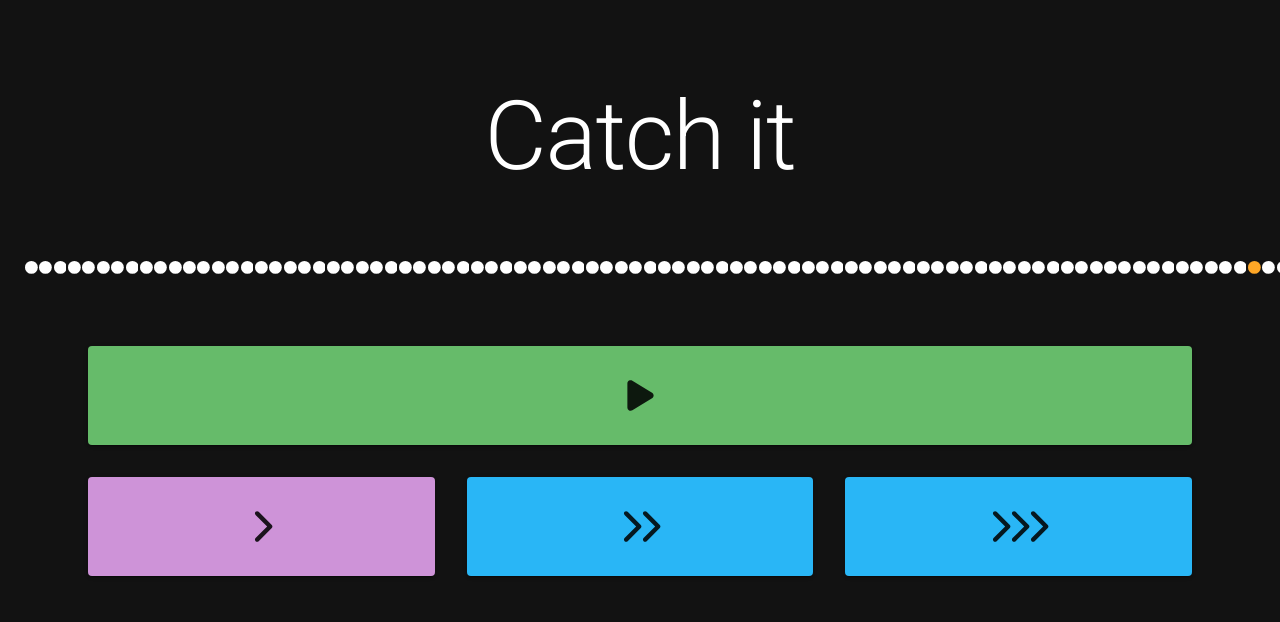
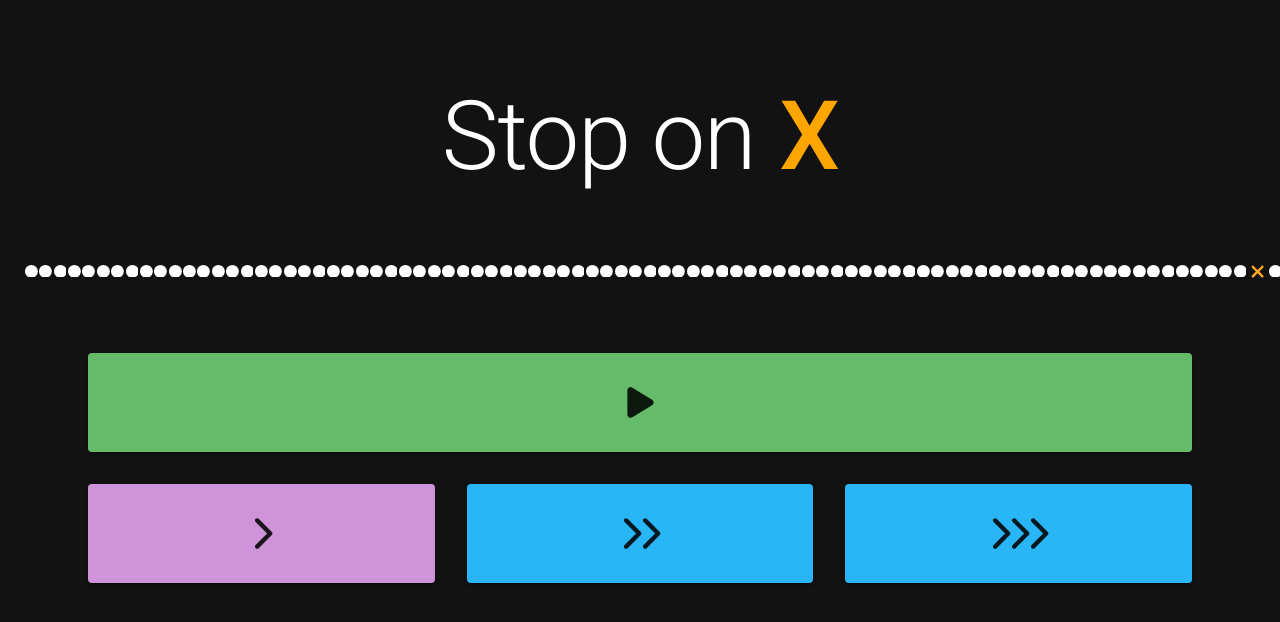
Before and after one commit to doerfli/catch-it, a Next.js app: page / in a window 1280 px wide. Shown: the top 622 px of the page. Built offline with nearby package versions, Linux system fonts and the light colour scheme.

Commit message:
x icon target

```diff
--- a/src/app/(root)/page.tsx
+++ b/src/app/(root)/page.tsx
@@ -5,7 +5,9 @@ import { Typography } from '@mui/material';
 
 export default function App() {
     return (<>
-        <Typography variant="h1" sx={{ my: 8, textAlign: 'center' }}>Catch it</Typography>
+        <Typography variant="h1" sx={{ my: 8, textAlign: 'center' }}>Stop on
+            <Typography color="orange" variant="h1" component="span" sx={{ ml: 3, fontWeight: 'medium'}}>X</Typography>
+        </Typography>
         <CatcherGame />
     </>);
 }
--- a/src/components/catchergame/dot.tsx
+++ b/src/components/catchergame/dot.tsx
@@ -1,4 +1,5 @@
-import { faCircle } from "@fortawesome/free-solid-svg-icons";
+import { faSquare } from "@fortawesome/free-regular-svg-icons";
+import { faCircle, faHeart, faXmark } from "@fortawesome/free-solid-svg-icons";
 import { FontAwesomeIcon } from "@fortawesome/react-fontawesome";
 import { Box, SvgIcon } from "@mui/material";
 import { SvgIconProps } from '@mui/material/SvgIcon';
@@ -12,6 +13,16 @@ interface IDotProps {
 
 export default function Dot(props: IDotProps) {
     let color = 'white';
+
+    let icon = faCircle;
+    let fontSize = '0.8rem';
+    let mt = '0rem';
+    if (props.isTarget) {
+        icon = faXmark;
+        fontSize = '1.2rem';
+        mt = '0.3rem';
+    }
+
     if (props.isMissed) {
         color = 'error';
     } else if (props.isHit) {
@@ -23,9 +34,9 @@ export default function Dot(props: IDotProps) {
     }
 
 
-    return (<Box sx={{ p: 0.1, display: 'inline' }}>
-        <SvgIcon sx={{ fontSize: '0.8rem' }} color={color as SvgIconProps['color']}>
-            <FontAwesomeIcon icon={faCircle} />
+    return (<Box sx={{ p: 0.1, display: 'inline', mt }}>
+        <SvgIcon sx={{ fontSize }} color={color as SvgIconProps['color']} >
+            <FontAwesomeIcon icon={icon} />
         </SvgIcon>
     </Box>);
 }
```
